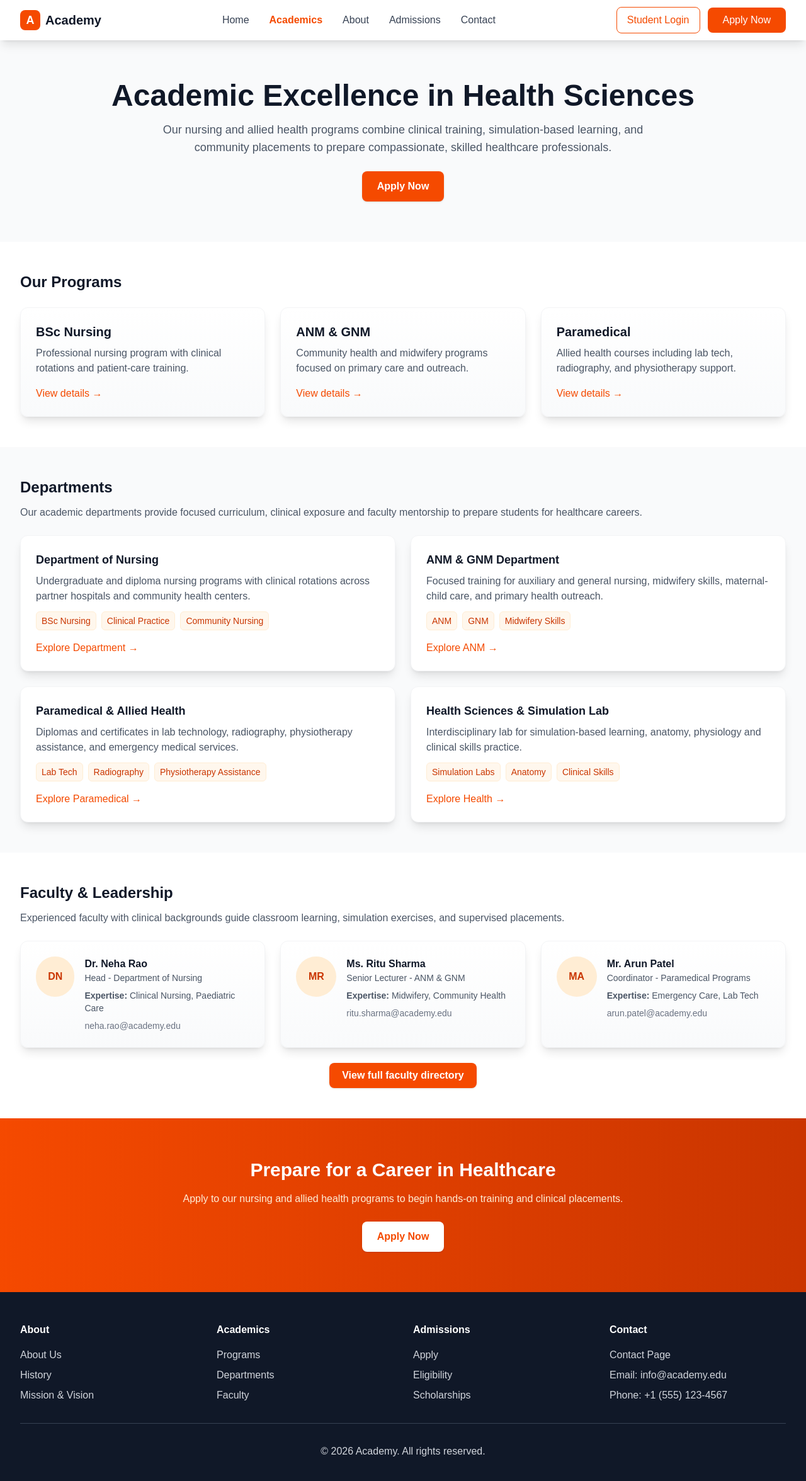
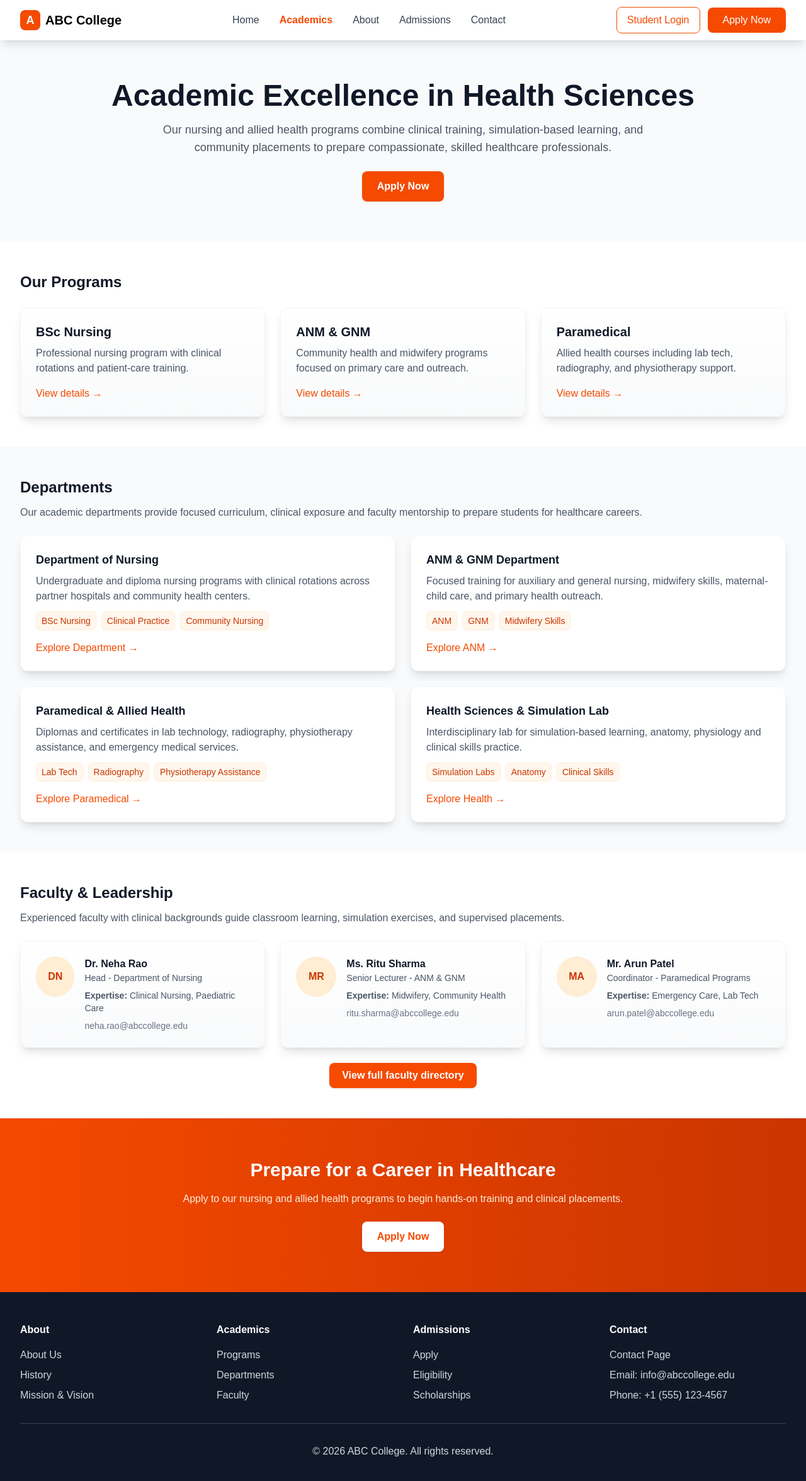
Before and after one commit to saurav219e3c/collpro, a Next.js app in the folder FrontEnd/coll/: page /academics in a window 1280 px wide. Shown: the top 2352 px of the page at 63% size. Built offline with nearby package versions, Linux system fonts and the light colour scheme.

Commit message:
change title

```diff
--- a/FrontEnd/coll/app/about/page.tsx
+++ b/FrontEnd/coll/app/about/page.tsx
@@ -10,7 +10,7 @@ export default function AboutPage() {
       <section className="relative bg-gray-800 text-white">
         <div className="absolute inset-0 bg-[url('https://images.unsplash.com/photo-1503676260728-1c00da094a0b?auto=format&fit=crop&w=1600&q=80')] bg-cover bg-center opacity-80" />
         <div className="relative max-w-7xl mx-auto px-6 py-24 md:py-32">
-          <h1 className="text-4xl md:text-5xl font-bold leading-tight drop-shadow">About the Academy</h1>
+          <h1 className="text-4xl md:text-5xl font-bold leading-tight drop-shadow">About ABC College</h1>
           <p className="mt-4 text-lg md:text-xl text-white/90 max-w-2xl">We prepare students for meaningful careers and civic life through exceptional teaching, research, and community engagement.</p>
           <div className="mt-8 flex flex-wrap gap-4">
             <Link href="#mission" className="bg-white text-orange-700 px-5 py-3 rounded-lg font-semibold hover:bg-gray-100">Our Mission</Link>
@@ -51,7 +51,7 @@ export default function AboutPage() {
 
               <div className="p-6 bg-gray-100 rounded-lg">
                 <h4 className="font-semibold">Contact</h4>
-                <p className="text-sm text-gray-600 mt-2">Email: info@academy.edu<br/>Phone: +1 (555) 123-4567</p>
+                <p className="text-sm text-gray-600 mt-2">Email: info@abccollege.edu<br/>Phone: +1 (555) 123-4567</p>
               </div>
             </aside>
           </div>
--- a/FrontEnd/coll/app/academics/components/Faculty.tsx
+++ b/FrontEnd/coll/app/academics/components/Faculty.tsx
@@ -1,8 +1,8 @@
 export default function Faculty() {
   const faculty = [
-    { name: 'Dr. Neha Rao', title: 'Head - Department of Nursing', expertise: 'Clinical Nursing, Paediatric Care', email: 'neha.rao@academy.edu' },
-    { name: 'Ms. Ritu Sharma', title: 'Senior Lecturer - ANM & GNM', expertise: 'Midwifery, Community Health', email: 'ritu.sharma@academy.edu' },
-    { name: 'Mr. Arun Patel', title: 'Coordinator - Paramedical Programs', expertise: 'Emergency Care, Lab Tech', email: 'arun.patel@academy.edu' },
+    { name: 'Dr. Neha Rao', title: 'Head - Department of Nursing', expertise: 'Clinical Nursing, Paediatric Care', email: 'neha.rao@abccollege.edu' },
+    { name: 'Ms. Ritu Sharma', title: 'Senior Lecturer - ANM & GNM', expertise: 'Midwifery, Community Health', email: 'ritu.sharma@abccollege.edu' },
+    { name: 'Mr. Arun Patel', title: 'Coordinator - Paramedical Programs', expertise: 'Emergency Care, Lab Tech', email: 'arun.patel@abccollege.edu' },
   ];
 
   return (
--- a/FrontEnd/coll/app/contact/components/ContactDetails.tsx
+++ b/FrontEnd/coll/app/contact/components/ContactDetails.tsx
@@ -5,13 +5,13 @@ export default function ContactDetails() {
         <div className="grid grid-cols-1 md:grid-cols-2 gap-6">
           <div className="bg-gradient-to-b from-white to-gray-50 p-6 rounded-xl shadow-lg border border-gray-100">
             <h3 className="font-semibold text-xl mb-2 text-gray-900">Main Office</h3>
-            <p className="text-gray-700">Email: info@academy.edu</p>
+            <p className="text-gray-700">Email: info@abccollege.edu</p>
             <p className="text-gray-700">Phone: +1 (555) 123-4567</p>
             <p className="text-gray-700">Address: 123 Education St, City</p>
           </div>
           <div className="bg-gradient-to-b from-white to-gray-50 p-6 rounded-xl shadow-lg border border-gray-100">
             <h3 className="font-semibold text-xl mb-2 text-gray-900">Admissions Office</h3>
-            <p className="text-gray-700">Email: admissions@academy.edu</p>
+            <p className="text-gray-700">Email: admissions@abccollege.edu</p>
             <p className="text-gray-700">Phone: +1 (555) 987-6543</p>
             <p className="text-gray-700">Office Hours: Mon-Fri, 9am - 5pm</p>
           </div>
--- a/FrontEnd/coll/app/landing/Footer.tsx
+++ b/FrontEnd/coll/app/landing/Footer.tsx
@@ -33,13 +33,13 @@ export default function Footer() {
             <h4 className="text-white font-semibold mb-4">Contact</h4>
             <ul className="space-y-2">
               <li><Link href="/contact" className="hover:text-white transition">Contact Page</Link></li>
-              <li>Email: info@academy.edu</li>
+              <li>Email: info@abccollege.edu</li>
               <li>Phone: +1 (555) 123-4567</li>
             </ul>
           </div>
         </div>
         <div className="border-t border-gray-700 pt-8 text-center">
-          <p>&copy; 2026 Academy. All rights reserved.</p>
+          <p>&copy; 2026 ABC College. All rights reserved.</p>
         </div>
       </div>
     </footer>
--- a/FrontEnd/coll/app/landing/Header.tsx
+++ b/FrontEnd/coll/app/landing/Header.tsx
@@ -82,7 +82,7 @@ export default function Header() {
               <div className="w-8 h-8 bg-orange-600 rounded-lg flex items-center justify-center">
                 <span className="text-white font-bold text-lg">A</span>
               </div>
-              <span className="text-xl font-bold text-gray-900">Academy</span>
+              <span className="text-xl font-bold text-black">ABC College</span>
             </Link>
 
             {/* Desktop nav */}
@@ -137,7 +137,7 @@ export default function Header() {
             <div className="w-8 h-8 bg-orange-600 rounded-lg flex items-center justify-center">
               <span className="text-white font-bold text-lg">A</span>
             </div>
-            <span className="font-semibold">Academy</span>
+            <span className="font-semibold text-black">ABC College</span>
           </Link>
           <button aria-label="Close menu" onClick={() => setOpen(false)} className="p-2 rounded-md">
             <svg className="h-6 w-6 text-gray-700" xmlns="http://www.w3.org/2000/svg" fill="none" viewBox="0 0 24 24" stroke="currentColor">
--- a/FrontEnd/coll/app/landing/Landing.tsx
+++ b/FrontEnd/coll/app/landing/Landing.tsx
@@ -41,7 +41,7 @@ export default function Landing() {
           {/* Overlay content */}
           <div className="relative z-10 max-w-7xl mx-auto px-6 md:px-8 h-full flex items-center">
             <div className="text-white max-w-2xl">
-              <h1 className="text-4xl md:text-6xl font-bold mb-4 leading-tight drop-shadow-lg">Shape Your Future at Our Academy</h1>
+              <h1 className="text-4xl md:text-6xl font-bold mb-4 leading-tight drop-shadow-lg">Shape Your Future at ABC College</h1>
               <p className="text-lg md:text-xl text-white/90 mb-6 drop-shadow">
                 World-class education with cutting-edge facilities and experienced faculty dedicated to your success.
               </p>
--- a/FrontEnd/coll/app/landing/components/Testimonials.tsx
+++ b/FrontEnd/coll/app/landing/components/Testimonials.tsx
@@ -1,6 +1,6 @@
 export default function Testimonials() {
   const testimonials = [
-    { name: 'Aisha Khan', role: 'Alumni, Registered Nurse', quote: 'The academy transformed my career — clinical training and mentors prepared me for the ward.' },
+    { name: 'Aisha Khan', role: 'Alumni, Registered Nurse', quote: 'ABC College transformed my career — clinical training and mentors prepared me for the ward.' },
     { name: 'Ravi Patel', role: 'Current Student, BSc Nursing', quote: 'Simulation labs and hands-on practice gave me the confidence to care for patients.' },
     { name: 'Maria Lopez', role: 'Alumni, Physiotherapy Assistant', quote: 'The placement cell connected me with a great first role in allied health.' },
   ];
```
